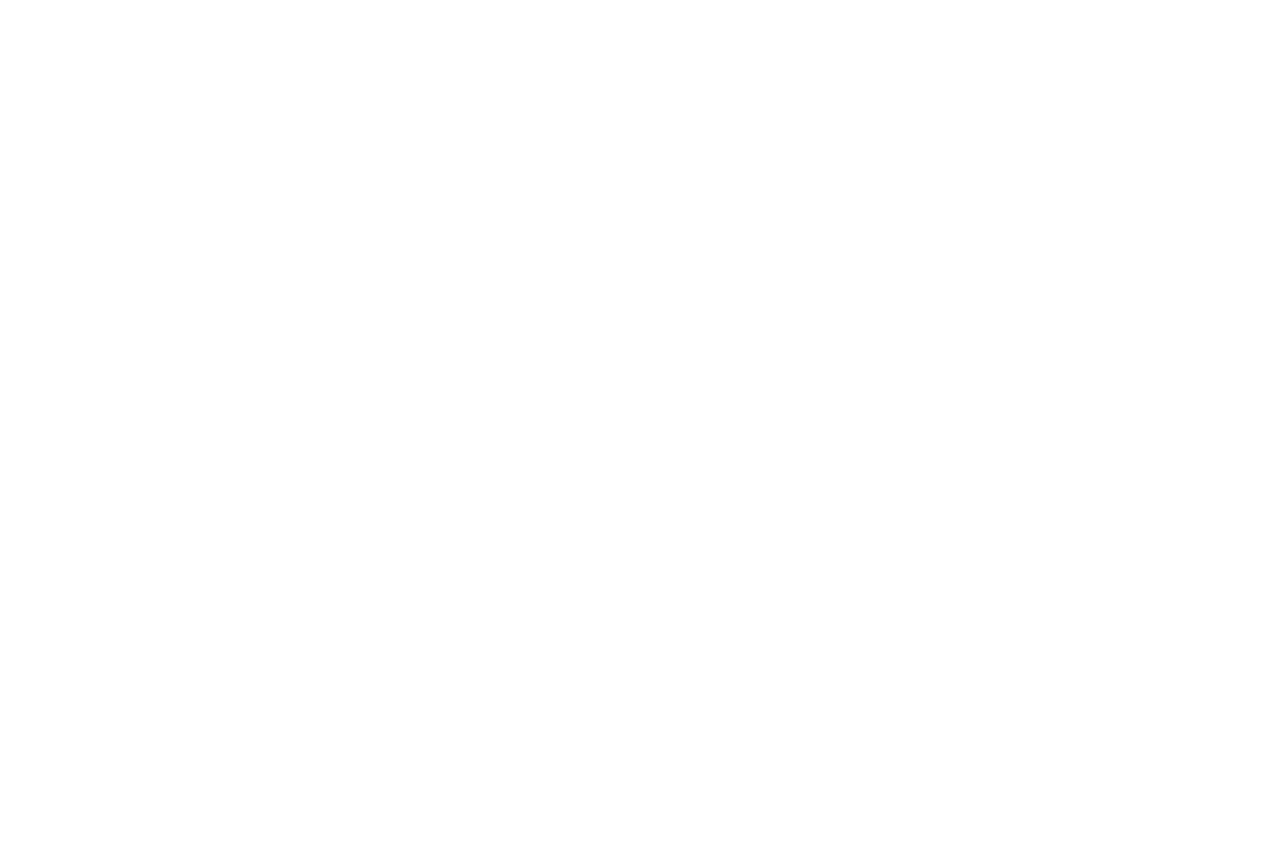
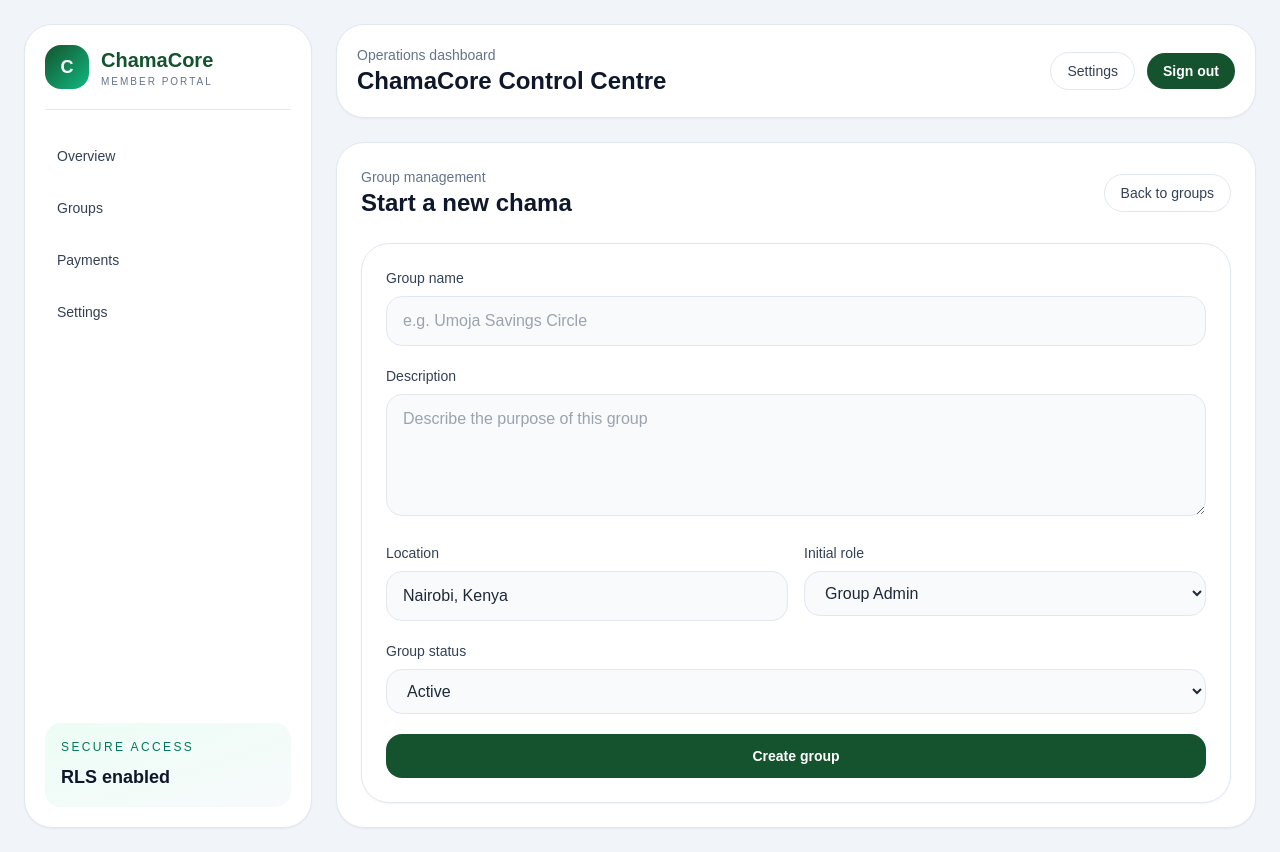
Before and after one commit to castro343/chamacore, a Next.js app: page /groups/new in a window 1280 px wide. Before the commit this address had no page. Before the commit the page ends 800 px from the top, so only its background shows below. Built offline with nearby package versions, Linux system fonts and the light colour scheme.

Commit message:
Add reusable group-model types and a working group-creation form so ChamaCore begins supporting real group creation flows and role-based group records.

```diff
--- /dev/null
+++ b/app/(dashboard)/groups/new/page.tsx
@@ -0,0 +1,23 @@
+import Link from 'next/link';
+import { GroupForm } from '@/components/groups/group-form';
+
+export default function NewGroupPage() {
+  return (
+    <main className="space-y-6">
+      <section className="rounded-[28px] border border-slate-200 bg-white p-6 shadow-sm">
+        <div className="mb-6 flex items-center justify-between">
+          <div>
+            <p className="text-sm font-medium text-slate-500">Group management</p>
+            <h1 className="text-2xl font-black text-slate-900">Start a new chama</h1>
+          </div>
+
+          <Link href="/groups" className="rounded-full border border-slate-200 bg-white px-4 py-2 text-sm font-medium text-slate-700">
+            Back to groups
+          </Link>
+        </div>
+
+        <GroupForm />
+      </section>
+    </main>
+  );
+}
--- a/app/(dashboard)/groups/page.tsx
+++ b/app/(dashboard)/groups/page.tsx
@@ -1,10 +1,17 @@
-const groups = [
-  { name: 'Mchango Plus', role: 'Treasurer', members: 26, progress: 87, amount: 'KSh 1.24M' },
-  { name: 'Mwanzo Investment Circle', role: 'Member', members: 14, progress: 62, amount: 'KSh 840K' },
-  { name: 'Amani Welfare Club', role: 'Chairperson', members: 41, progress: 93, amount: 'KSh 2.14M' }
-];
+import Link from 'next/link';
+import { SAMPLE_GROUPS } from '@/lib/chamacore';
 
 export default function GroupsPage() {
+  const groups = typeof window === 'undefined'
+    ? SAMPLE_GROUPS
+    : (() => {
+        try {
+          return JSON.parse(localStorage.getItem('chamacore-groups') || 'null') || SAMPLE_GROUPS;
+        } catch {
+          return SAMPLE_GROUPS;
+        }
+      })();
+
   return (
     <main className="space-y-6">
       <section className="rounded-[28px] border border-slate-200 bg-white p-6 shadow-sm">
@@ -16,35 +23,39 @@ export default function GroupsPage() {
 
           <div className="flex gap-3">
             <button className="rounded-full border border-slate-200 bg-white px-4 py-2 text-sm font-medium text-slate-700">Join group</button>
-            <button className="rounded-full bg-chama-forest px-4 py-2 text-sm font-semibold text-white">Create group</button>
+            <Link href="/groups/new" className="rounded-full bg-chama-forest px-4 py-2 text-sm font-semibold text-white">
+              Create group
+            </Link>
           </div>
         </div>
 
         <div className="grid gap-4 md:grid-cols-2 xl:grid-cols-3">
-          {groups.map((group) => (
-            <div key={group.name} className="rounded-2xl border border-slate-200 bg-slate-50 p-5">
+          {groups.map((group: any) => (
+            <div key={group.id || group.name} className="rounded-2xl border border-slate-200 bg-slate-50 p-5">
               <div className="flex items-start justify-between gap-3">
                 <div>
                   <div className="text-lg font-black text-slate-900">{group.name}</div>
                   <div className="mt-1 text-sm text-slate-500">Role: {group.role}</div>
                 </div>
-                <span className="rounded-full bg-emerald-100 px-2 py-1 text-xs font-semibold text-emerald-700">{group.members}</span>
+                <span className="rounded-full bg-emerald-100 px-2 py-1 text-xs font-semibold text-emerald-700">{group.members} members</span>
               </div>
+
+              <div className="mt-4 text-sm text-slate-600">{group.description}</div>
 
               <div className="mt-5 space-y-3">
                 <div className="flex items-center justify-between text-sm text-slate-600">
                   <span>Contribution progress</span>
-                  <span>{group.progress}%</span>
+                  <span>{group.contributionProgress ?? group.progress ?? 0}%</span>
                 </div>
                 <div className="h-2 rounded-full bg-slate-200">
-                  <div className="h-full rounded-full bg-chama-forest" style={{ width: `${group.progress}%` }} />
+                  <div className="h-full rounded-full bg-chama-forest" style={{ width: `${group.contributionProgress ?? group.progress ?? 0}%` }} />
                 </div>
               </div>
 
               <div className="mt-5 flex items-center justify-between border-t border-slate-200 pt-4">
                 <div>
                   <div className="text-xs uppercase tracking-[0.2em] text-slate-500">Balance</div>
-                  <div className="mt-1 text-xl font-black text-slate-900">{group.amount}</div>
+                  <div className="mt-1 text-xl font-black text-slate-900">{group.balance}</div>
                 </div>
                 <button className="rounded-full border border-slate-200 bg-white px-3 py-2 text-sm font-medium text-slate-700">Open</button>
               </div>
--- /dev/null
+++ b/components/groups/group-form.tsx
@@ -0,0 +1,107 @@
+'use client';
+
+import { useState } from 'react';
+import { DEFAULT_GROUP_TEMPLATE, CHAMA_ROLES } from '@/lib/chamacore';
+
+export function GroupForm() {
+  const [form, setForm] = useState(DEFAULT_GROUP_TEMPLATE);
+
+  const handleChange = (field: keyof typeof form, value: string) => {
+    setForm((prev) => ({ ...prev, [field]: value }));
+  };
+
+  const handleSubmit = (event: React.FormEvent<HTMLFormElement>) => {
+    event.preventDefault();
+
+    if (typeof window !== 'undefined') {
+      const existing = JSON.parse(localStorage.getItem('chamacore-groups') || '[]');
+      const next = [
+        {
+          id: `group-${Date.now()}`,
+          name: form.name || 'New Chama Group',
+          description: form.description || 'Group created from ChamaCore',
+          status: form.status,
+          role: form.role,
+          members: 1,
+          contributionProgress: 0,
+          balance: 'KSh 0',
+          location: form.location
+        },
+        ...existing
+      ];
+
+      localStorage.setItem('chamacore-groups', JSON.stringify(next));
+      window.location.href = '/groups';
+    }
+  };
+
+  return (
+    <form onSubmit={handleSubmit} className="space-y-5 rounded-[28px] border border-slate-200 bg-white p-6 shadow-sm">
+      <div>
+        <label className="mb-2 block text-sm font-medium text-slate-700">Group name</label>
+        <input
+          required
+          value={form.name}
+          onChange={(event) => handleChange('name', event.target.value)}
+          className="w-full rounded-2xl border border-slate-200 bg-slate-50 px-4 py-3 outline-none transition focus:border-emerald-500 focus:bg-white"
+          placeholder="e.g. Umoja Savings Circle"
+        />
+      </div>
+
+      <div>
+        <label className="mb-2 block text-sm font-medium text-slate-700">Description</label>
+        <textarea
+          value={form.description}
+          onChange={(event) => handleChange('description', event.target.value)}
+          rows={4}
+          className="w-full rounded-2xl border border-slate-200 bg-slate-50 px-4 py-3 outline-none transition focus:border-emerald-500 focus:bg-white"
+          placeholder="Describe the purpose of this group"
+        />
+      </div>
+
+      <div className="grid gap-4 md:grid-cols-2">
+        <div>
+          <label className="mb-2 block text-sm font-medium text-slate-700">Location</label>
+          <input
+            value={form.location}
+            onChange={(event) => handleChange('location', event.target.value)}
+            className="w-full rounded-2xl border border-slate-200 bg-slate-50 px-4 py-3 outline-none transition focus:border-emerald-500 focus:bg-white"
+            placeholder="Nairobi, Kenya"
+          />
+        </div>
+
+        <div>
+          <label className="mb-2 block text-sm font-medium text-slate-700">Initial role</label>
+          <select
+            value={form.role}
+            onChange={(event) => handleChange('role', event.target.value)}
+            className="w-full rounded-2xl border border-slate-200 bg-slate-50 px-4 py-3 outline-none transition focus:border-emerald-500 focus:bg-white"
+          >
+            {CHAMA_ROLES.map((role) => (
+              <option key={role.value} value={role.value}>
+                {role.label}
+              </option>
+            ))}
+          </select>
+        </div>
+      </div>
+
+      <div>
+        <label className="mb-2 block text-sm font-medium text-slate-700">Group status</label>
+        <select
+          value={form.status}
+          onChange={(event) => handleChange('status', event.target.value)}
+          className="w-full rounded-2xl border border-slate-200 bg-slate-50 px-4 py-3 outline-none transition focus:border-emerald-500 focus:bg-white"
+        >
+          <option value="active">Active</option>
+          <option value="pending">Pending approval</option>
+          <option value="archived">Archived</option>
+        </select>
+      </div>
+
+      <button type="submit" className="w-full rounded-2xl bg-chama-forest px-4 py-3 text-sm font-bold text-white transition hover:bg-emerald-700">
+        Create group
+      </button>
+    </form>
+  );
+}
--- /dev/null
+++ b/lib/chamacore.ts
@@ -0,0 +1,68 @@
+export type ChamaRole = 'member' | 'group_admin' | 'treasurer' | 'chairperson' | 'auditor' | 'platform_admin';
+
+export type GroupStatus = 'active' | 'pending' | 'archived';
+
+export interface GroupRecord {
+  id: string;
+  name: string;
+  description: string;
+  status: GroupStatus;
+  members: number;
+  role: ChamaRole;
+  contributionProgress: number;
+  balance: string;
+  location: string;
+}
+
+export const CHAMA_ROLES: Array<{ value: ChamaRole; label: string; description: string }> = [
+  { value: 'member', label: 'Member', description: 'Can contribute and view permitted records' },
+  { value: 'group_admin', label: 'Group Admin', description: 'Manages membership and settings' },
+  { value: 'treasurer', label: 'Treasurer', description: 'Maintains financial records and reports' },
+  { value: 'chairperson', label: 'Chairperson', description: 'Oversees group operations and key decisions' },
+  { value: 'auditor', label: 'Auditor', description: 'Reviews approved financial records' },
+  { value: 'platform_admin', label: 'Platform Admin', description: 'Platform operations and support' }
+];
+
+export const DEFAULT_GROUP_TEMPLATE = {
+  name: '',
+  description: '',
+  status: 'active',
+  role: 'group_admin' as ChamaRole,
+  location: 'Nairobi, Kenya'
+};
+
+export const SAMPLE_GROUPS: GroupRecord[] = [
+  {
+    id: 'g-101',
+    name: 'Mchango Plus',
+    description: 'Weekly savings and project fundraising circle',
+    status: 'active',
+    members: 26,
+    role: 'treasurer',
+    contributionProgress: 87,
+    balance: 'KSh 1.24M',
+    location: 'Nairobi'
+  },
+  {
+    id: 'g-102',
+    name: 'Mwanzo Investment Circle',
+    description: 'Investment club focused on portfolio growth',
+    status: 'active',
+    members: 14,
+    role: 'member',
+    contributionProgress: 62,
+    balance: 'KSh 840K',
+    location: 'Nakuru'
+  },
+  {
+    id: 'g-103',
+    name: 'Amani Welfare Club',
+    description: 'Support and welfare group for members and families',
+    status: 'active',
+    members: 41,
+    role: 'chairperson',
+    contributionProgress: 93,
+    balance: 'KSh 2.14M',
+    location: 'Kisumu'
+  }
+];
```
